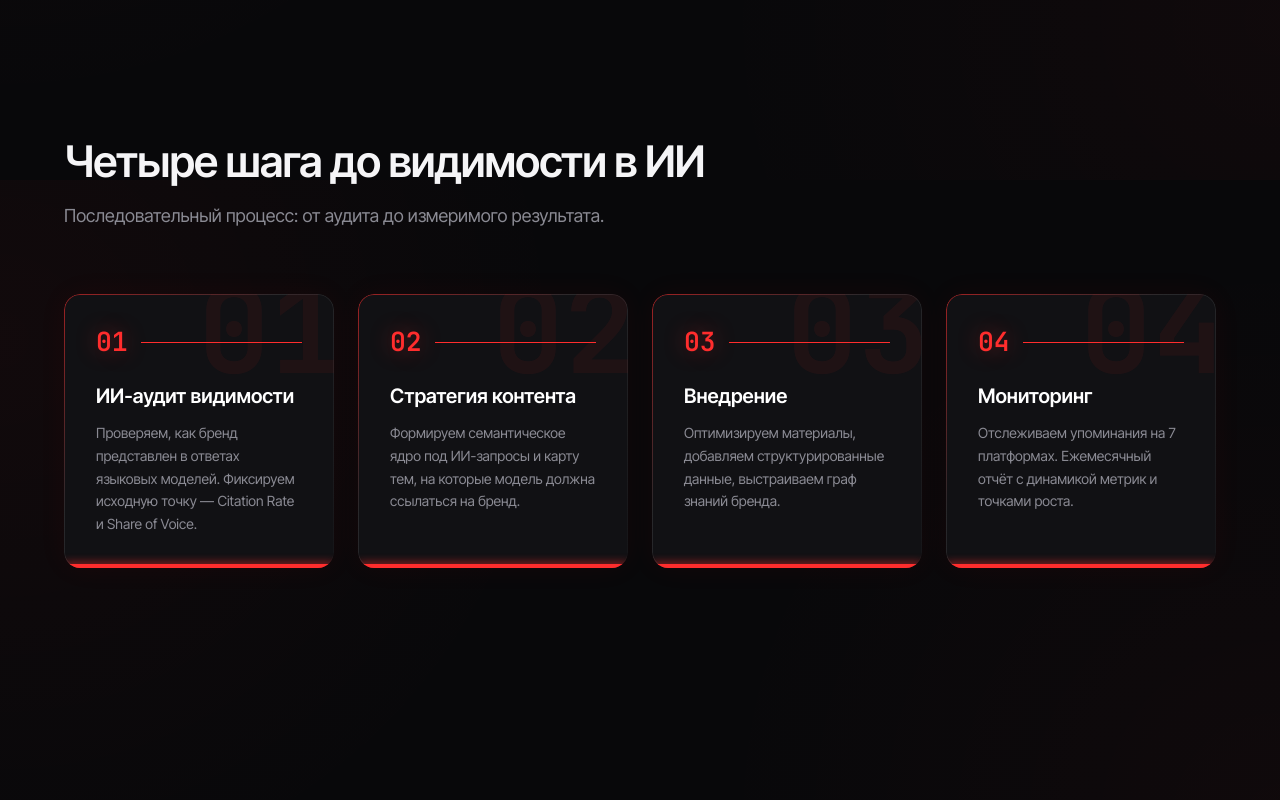
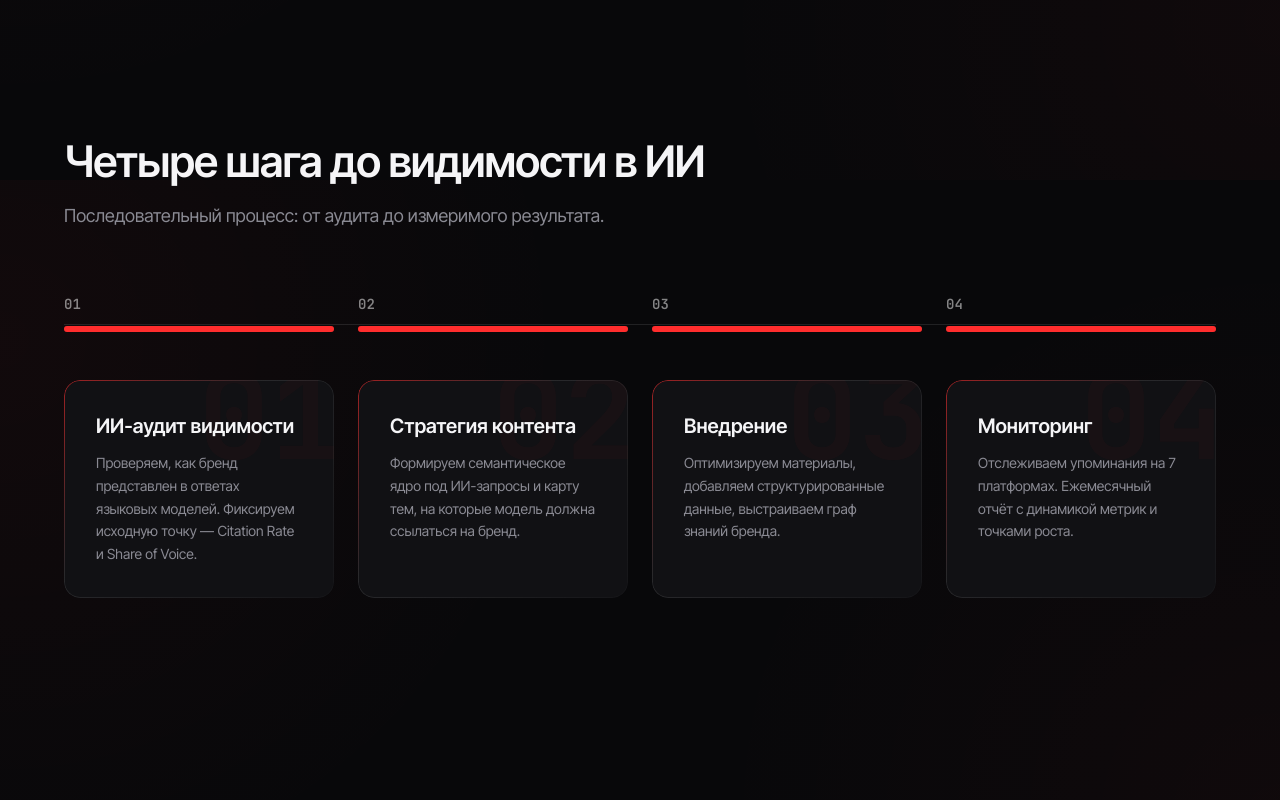
Before and after one commit to Sharhost/geoforce, a Next.js app: page / in a window 1280 px wide. Shown: the part 3020-3820 px from the top of the page. Built offline with nearby package versions, Linux system fonts and the light colour scheme.

Commit message:
Update Methodology.tsx

```diff
--- a/components/sections/Methodology.tsx
+++ b/components/sections/Methodology.tsx
@@ -1,7 +1,6 @@
 "use client";
 
-import { useState, useEffect, useRef } from "react";
-import { motion, useInView } from "framer-motion";
+import { motion } from "framer-motion";
 
 const steps = [
   { n: "01", t: "ИИ-аудит видимости", d: "Проверяем, как бренд представлен в ответах языковых моделей. Фиксируем исходную точку — Citation Rate и Share of Voice." },
@@ -24,31 +23,11 @@ const methodologyJsonLd = {
 };
 
 export function Methodology() {
-  const containerRef = useRef(null);
-  // Отслеживаем, когда блок появится на экране
-  const isInView = useInView(containerRef, { once: true, margin: "-100px" });
-
-  // Состояние для постепенного заполнения (0 - не началось, 1-4 - этапы)
-  const [activeStep, setActiveStep] = useState(0);
-
-  useEffect(() => {
-    if (!isInView) return;
-
-    // Запускаем последовательное заполнение с задержкой
-    const timers = steps.map((_, i) => {
-      return setTimeout(() => {
-        setActiveStep(i + 1);
-      }, i * 1200); // Каждая карточка активируется через 1.2 секунды после предыдущей
-    });
-
-    return () => timers.forEach(clearTimeout);
-  }, [isInView]);
-
   return (
     <section id="methodology" className="section relative">
       <script type="application/ld+json" dangerouslySetInnerHTML={{ __html: JSON.stringify(methodologyJsonLd) }} />
 
-      <div className="container-x" ref={containerRef}>
+      <div className="container-x">
 
         <motion.div
           initial={{ opacity: 0, y: 20 }}
@@ -63,77 +42,63 @@ export function Methodology() {
           </p>
         </motion.div>
 
-        {/* Сетка карточек */}
-        <div className="grid grid-cols-1 md:grid-cols-2 lg:grid-cols-4 gap-6 relative">
+        {/* ================= ШКАЛА СВЕРХУ (Только десктоп) ================= */}
+        <div className="hidden lg:grid grid-cols-4 gap-6 mb-12 relative">
+          {/* Фоновая линия, соединяющая все отрезки */}
+          <div className="absolute top-[30px] left-0 w-full h-[1px] bg-white/10 z-0" />
 
-          {steps.map((step, i) => {
-            const isActive = activeStep > i;
+          {steps.map((step, i) => (
+            <div key={step.n} className="relative z-10">
+              {/* Номер над шкалой */}
+              <div className="mono text-sm font-semibold mb-3 transition-colors duration-500 text-white/50">
+                {step.n}
+              </div>
 
-            return (
-              <div
+              {/* Сегмент шкалы */}
+              <div className="h-1.5 w-full bg-white/10 rounded-full overflow-hidden">
+                <motion.div
+                  className="h-full bg-[var(--red)] shadow-[0_0_10px_var(--red)]"
+                  initial={{ width: "0%" }}
+                  whileInView={{ width: "100%" }}
+                  viewport={{ once: true, margin: "-100px" }}
+                  // Задержка создает эффект постепенного заполнения слева направо
+                  transition={{ duration: 1.5, delay: i * 0.4, ease: "easeInOut" }}
+                />
+              </div>
+            </div>
+          ))}
+        </div>
+
+        {/* ================= КАРТОЧКИ СНИЗУ ================= */}
+        <div className="grid grid-cols-1 md:grid-cols-2 lg:grid-cols-4 gap-6">
+          {steps.map((step, i) => (
+            <motion.div
               key={step.n}
-                className="relative group gradient-card p-8 h-full flex flex-col overflow-hidden transition-all duration-700"
-                style={{
-                  // При активации карточка получает легкое свечение
-                  boxShadow: isActive ? "0 0 30px rgba(255,45,45,0.05)" : "none"
-                }}
+              className="relative group gradient-card p-8 h-full flex flex-col overflow-hidden transition-transform hover:-translate-y-1"
+              initial={{ opacity: 0, y: 20 }}
+              whileInView={{ opacity: 1, y: 0 }}
+              viewport={{ once: true, margin: "-50px" }}
+              // Появление карточек синхронизировано с заполнением шкалы
+              transition={{ duration: 0.6, delay: 0.2 + i * 0.4 }}
             >
-
               {/* Огромная цифра на фоне */}
               <div
-                  className={`absolute -right-2 -top-6 text-[120px] font-bold leading-none pointer-events-none select-none mono transition-opacity duration-700 ${
-                    isActive ? "opacity-[0.06]" : "opacity-[0.02]"
-                  }`}
+                className="absolute -right-2 -top-6 text-[120px] font-bold leading-none opacity-[0.03] pointer-events-none select-none mono transition-opacity duration-500 group-hover:opacity-[0.08]"
                 style={{ color: "var(--red)" }}
               >
                 {step.n}
               </div>
 
-                {/* Номер и линия */}
-                <div className="flex items-center gap-4 mb-6 relative z-10">
-                  <div
-                    className={`mono text-2xl font-semibold transition-all duration-500 ${
-                      isActive ? "text-[var(--red)] scale-110 origin-left" : "text-white/30"
-                    }`}
-                    style={{ textShadow: isActive ? "0 0 20px rgba(255,45,45,0.4)" : "none" }}
-                  >
-                    {step.n}
-                  </div>
-                  <div
-                    className={`h-[1px] flex-1 transition-colors duration-500 ${
-                      isActive ? "bg-[var(--red)]" : "bg-white/10"
-                    }`}
-                  />
-                </div>
-
-                {/* Текст */}
               <div className="relative z-10 flex-1">
-                  <h3 className={`text-xl font-semibold mb-3 transition-colors duration-500 ${
-                    isActive ? "text-white" : "text-white/50"
-                  }`}>
+                <h3 className="text-xl font-semibold mb-3 transition-colors duration-300 group-hover:text-[var(--red)]">
                   {step.t}
                 </h3>
-                  <p
-                    className="text-sm leading-relaxed transition-colors duration-500"
-                    style={{ color: isActive ? "var(--muted)" : "rgba(138,138,147,0.4)" }}
-                  >
+                <p className="text-sm leading-relaxed" style={{ color: "var(--muted)" }}>
                   {step.d}
                 </p>
               </div>
-
-                {/* ПОЛОСА ПРОГРЕССА ВНИЗУ КАРТОЧКИ */}
-                <div className="absolute bottom-0 left-0 w-full h-1 bg-white/5">
-                  <motion.div
-                    className="h-full bg-[var(--red)] shadow-[0_0_10px_var(--red)]"
-                    initial={{ width: "0%" }}
-                    animate={{ width: isActive ? "100%" : "0%" }}
-                    transition={{ duration: 1, ease: "easeInOut" }}
-                  />
-                </div>
-
-              </div>
-            );
-          })}
+            </motion.div>
+          ))}
         </div>
 
       </div>
```
Lines whose indentation alone changed are shown as unchanged.
